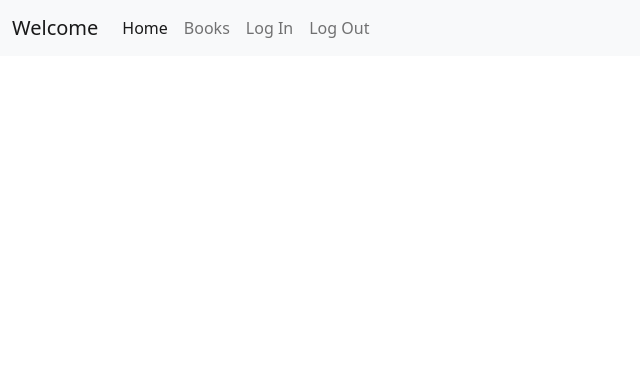
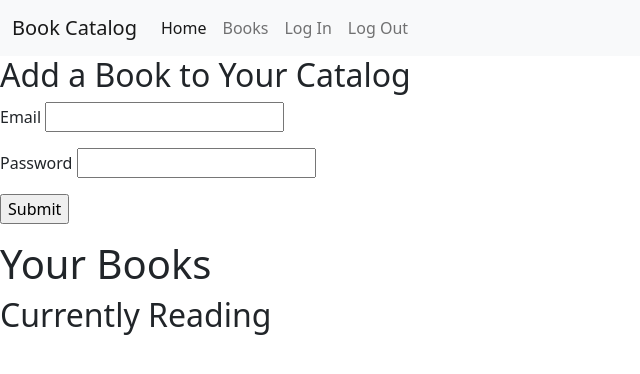
Before and after one commit to austinholmes33/f30-capstone-project, a Flask app: template templates/home.html in a window 1280 px wide. Shown: the top 374 px of the page, without its empty margins (0-640 px from the left). Run offline with Flask 2, Linux system fonts and the light colour scheme; the template is opened without the code that fills it, so the values that code supplies are empty; parts of the project's set-up code (start-up, migrations or seed data) failed here and were passed over.

Commit message:
deleted books page and put code for all books in home page

```diff
--- a/server.py
+++ b/server.py
@@ -10,13 +10,16 @@ app.secret_key = "mysecretkey"
 def homepage():
     return render_template("homepage.html")
 
-@app.route("books")
-def all_books():
-    return render_template("books.html")
-
 @app.route("/books/<id>")
 def show_book():
     return render_template("book_details.html")
+
+# @app.route("/add_book", methods=["POST"])
+# def add_book():
+#     current_user = session.get("user_email")
+
+#     user = crud.get_user_by_email(current_user)
+#     newbook = crud.create_book(title, author, length, overview)
 
 @app.route("/create_user", methods=["POST"])
 def create_user():
--- a/templates/base.html
+++ b/templates/base.html
@@ -11,7 +11,7 @@
 <body>
     <nav class="navbar navbar-expand-lg bg-light">
         <div class="container-fluid">
-          <a class="navbar-brand">Welcome</a>
+          <a class="navbar-brand">Book Catalog</a>
           <div class="collapse navbar-collapse" id="navbarNav">
             <ul class="navbar-nav">
               <li class="nav-item">
--- a/templates/books.html
+++ /dev/null
@@ -1,4 +0,0 @@
-{% extends 'base.html' %}
-
-{% block body %}
-{% endblock %}
--- a/templates/home.html
+++ b/templates/home.html
@@ -1,4 +1,40 @@
 {% extends 'base.html' %}
 
 {% block body %}
+
+<div class="add-book-header">
+    <h2>Add a Book to Your Catalog</h2>
+</div>
+    <div class="add-book-form">
+    <form action="/" method="POST">
+        <p>
+            Email <input type="text" name="email">
+        </p>
+        <p>
+            Password <input type="password" name="password">
+        </p>
+        <p>
+            <input type="submit">
+        </p>
+    </form>
+    </div>
+
+    <div class="all-books-header">
+        <h1>Your Books</h1>
+    </div>
+
+    <div class="currently-reading-header">
+        <h2>Currently Reading</h2>
+        <ul class="currently-reading-list">
+            {% for book in books %}
+
+            <li>
+                <a class="book-link" href="/books/{{ book.book_id }}">
+                    {{ book.title }}
+                </a>
+            </li>
+            {% endfor %}
+        </ul>
+    </div>
+
 {% endblock %}
```
Also changed, not shown: forms.py (+7 -4 lines), templates/book_details.html (+20 -0 lines).
